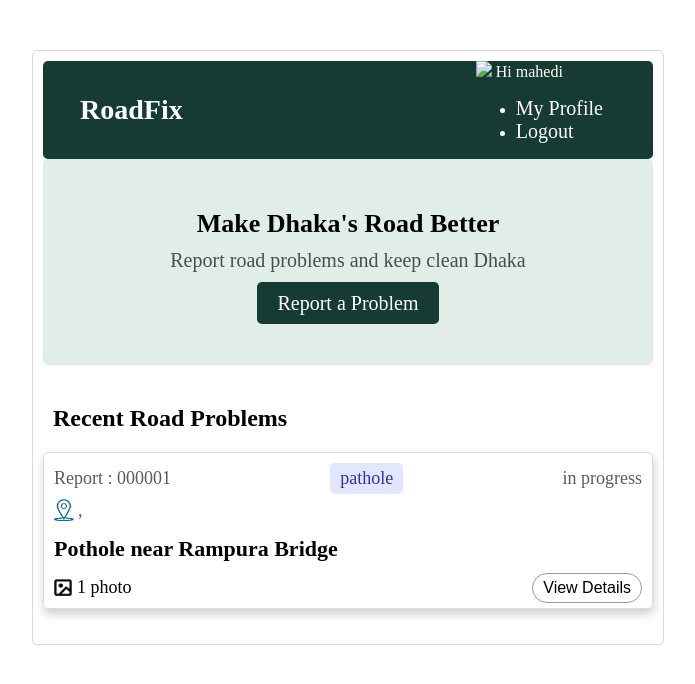
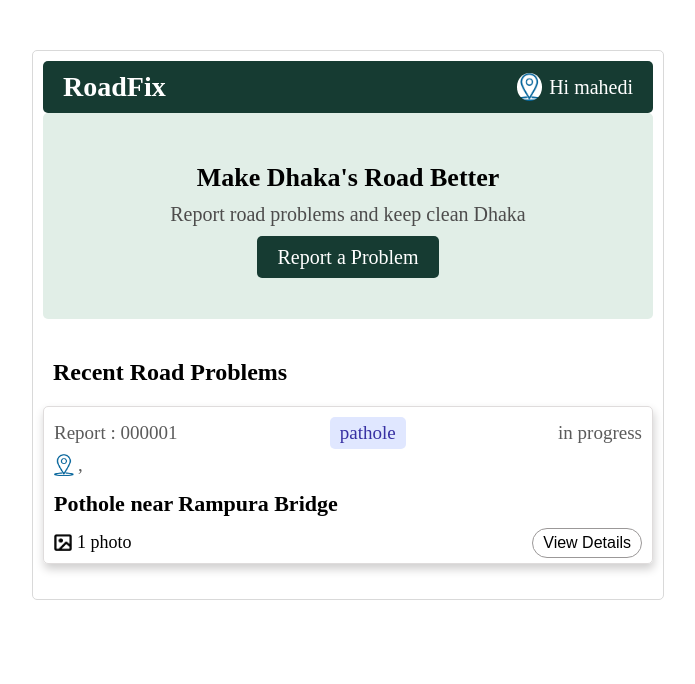
Before and after one commit to mahedi195/RoadFix-Dhaka-Road-Problem-Reporting-System, a Django app: template templates/index.html in a window 1280 px wide. Shown: the top 684 px of the page, without its empty margins (292-987 px from the left). Run offline with Django 5.2, Linux system fonts and the light colour scheme; the template is opened without the code that fills it: values that come from a table or form of the project are taken from there, others are empty; a user stored in the database is signed in; data comes from the database, SQL or seed files in the repository.

Commit message:
navbar profile section ui done

```diff
--- a/templates/index.html
+++ b/templates/index.html
@@ -26,25 +26,19 @@
             justify-content: space-between;
             background-color: #163b32;
             color: white;
-            padding: 0px 30px;
+            /* padding: 0px 30px; */
             border-radius: 5px;
+            padding: 0px 0px 0px 20px;
         }
 
         nav h1 {
             font-size: 28px;
             margin: 0px;
-            padding: 7px;
+            /* padding: 7px; */
         }
 
 
 
-        nav .register_login a {
-            color: white;
-            text-decoration: none;
-            font-size: 20px;
-            gap: 20px;
-            margin-right: 20px;
-        }
 
 
         .report_a_problem {
@@ -122,7 +116,7 @@
             align-items: center;
             justify-content: space-between;
             color: #5b5b5b;
-            font-size: 18px;
+            font-size: 19px;
             margin-bottom: 5px;
         }
 
@@ -163,7 +157,7 @@
 
         .location {
             color: #5b5b5b;
-            font-size: 18px;
+            font-size: 19px;
             margin-bottom: 15px;
 
         }
@@ -276,32 +270,104 @@
             margin: 0px;
             font-size: 18px;
         }
+
+        .image_and_name img {
+            width: 25px;
+            border-radius: 50%;
+            /* object-fit: cover;*/
+
+        }
+
+        .image_and_name {
+            display: flex;
+            align-items: center;
+            justify-content: center;
+        }
+
+
+        nav {
+            position: relative;
+            padding: 10px 20px;
+        }
+
+        .register_login .profile ul {
+            position: absolute;
+            background: white;
+            margin: 0;
+            padding: 0;
+            top: 100%;
+            right: 0;
+            margin-left: 20px;
+        }
+
+        .register_login .profile ul li {
+            list-style: none;
+            border-bottom: 1px solid #bfbdbd;
+            padding: 8px;
+            font-size: 20px;
+
+        }
+
+
+        .register_login .profile ul li a {
+            text-decoration: none;
+            padding: 20px;
+            color: #163b32;
+        }
+
+
+        .register_login:hover ul {
+            display: block;
+        }
+
+        .register_login .image_and_name .username {
+            margin-left: 7px;
+            font-size: 20px;
+            color: white;
+
+        }
+
+        .register_login{
+            cursor: pointer;
+        }
+
+        .profile ul{
+            display: none;
+        }
+
+        .profile ul li:hover{
+            background-color: #E5EEE9;
+            color: #0B5D46;
+        }
+
+
     </style>
 </head>
 
 <body>
 
     <nav>
-        <h1>RoadFix</h1>
+        <div>
+            <h1>RoadFix</h1>
+        </div>
+
         <div class="register_login">
 
             {% if user.is_authenticated %}
 
-
             <div class="profile">
                 <div class="image_and_name">
-                    <img src="#">
-                    <span>Hi {{user.username}}</span>
+                    <img src="{% static 'images/location.png' %}">
+                    <span class="username">Hi {{user.username}}</span>
                 </div>
 
-            </div>
+                <ul>
+                    <li><a href="">My Profile</a></li>
+                    <li><a href="{}">Logout</a></li>
+                </ul>
 
 
-            <ul>
-                <li><a href="">My Profile</a></li>
-                <li><a href="{}">Logout</a></li>
-            </ul>
-
+            </div>
             {% else %}
             <a href="{% url 'register' %}">Register</a>
             <a href="{% url 'loginPage' %}">Login</a>
```
Also changed, not shown: media/reportPics/kuakata.jpeg (deleted), media/reportPics/pic.webp (deleted), media/reportPics/pic_H4UgfKQ.webp (deleted).
